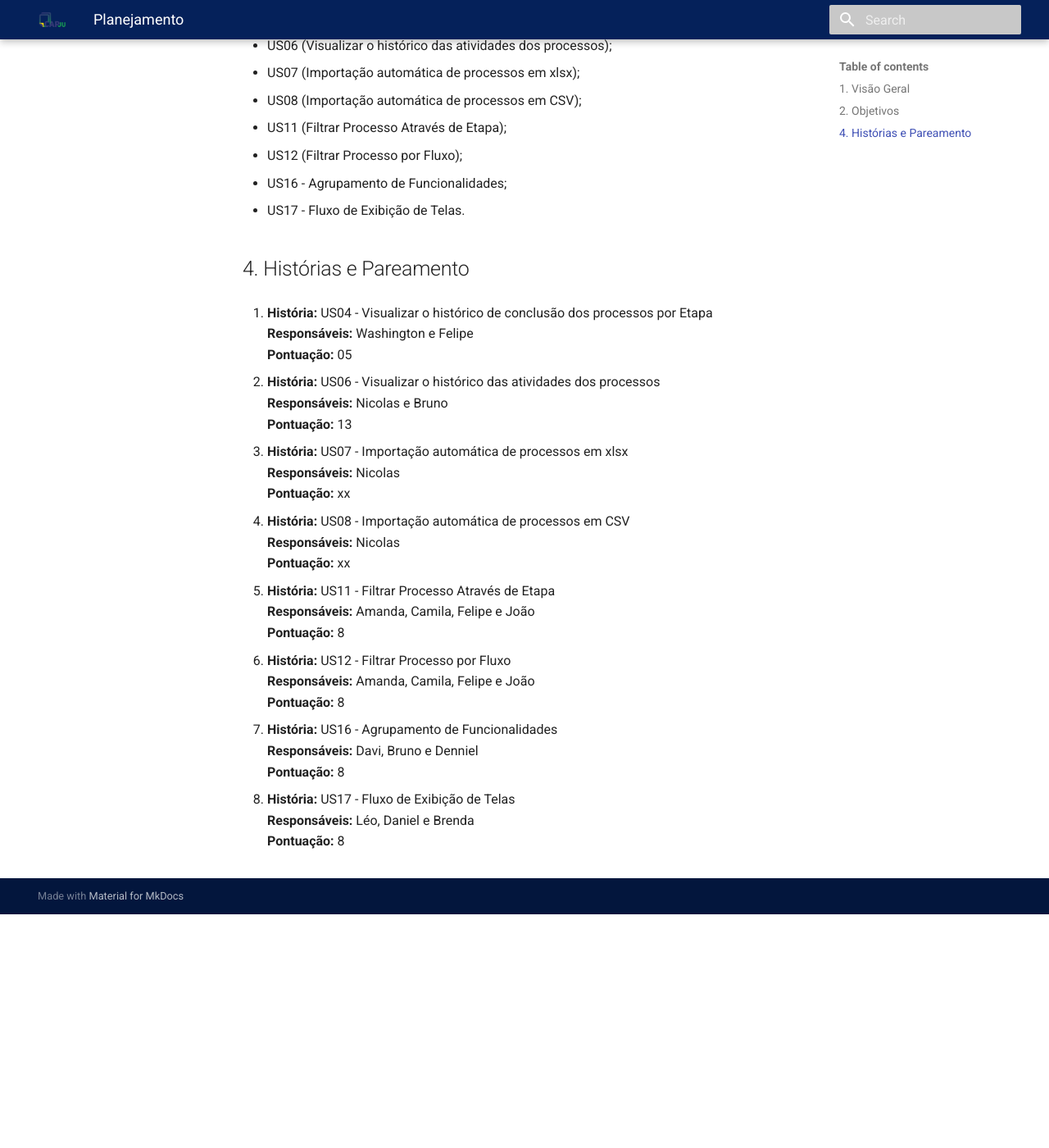
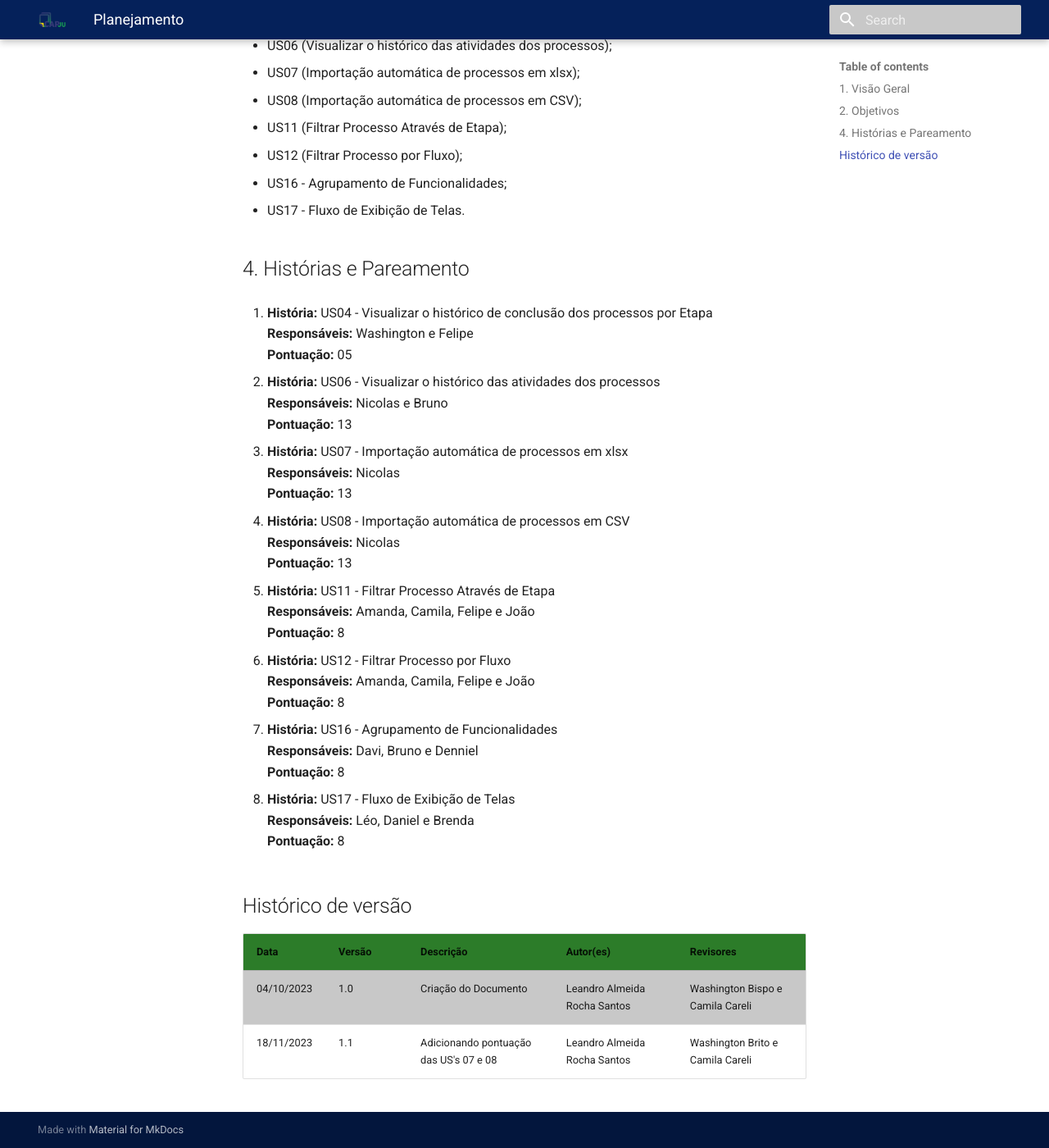
Before and after one commit to fga-eps-mds/2023-2-CAPJu-Doc, an MkDocs documentation site: the page built from docs/sprints/sprint04/planning.md, in a window 1280 px wide and 1400 px high, scrolled down 623 px. Shown: the whole window at 82% size. Built offline with MkDocs 1.6.1 and Material for MkDocs 9.7.7, drawn with Linux system fonts in a browser that asks for light colours; before the commit the page ends 1738 px from its top, so only the background shows below that.

Commit message:
Adicionando pontuacao das USs 07 e 08

```diff
--- a/docs/sprints/sprint04/planning.md
+++ b/docs/sprints/sprint04/planning.md
@@ -35,11 +35,11 @@
 
 3. **História:** US07 - Importação automática de processos em xlsx <br/>
 **Responsáveis:** Nicolas <br/>
-**Pontuação:** xx <br/>
+**Pontuação:** 13 <br/>
 
 4. **História:** US08 - Importação automática de processos em CSV <br/>
 **Responsáveis:** Nicolas <br/>
-**Pontuação:** xx <br/>
+**Pontuação:** 13 <br/>
 
 6. **História:** US11 - Filtrar Processo Através de Etapa <br/>
 **Responsáveis:** Amanda, Camila, Felipe e João <br/>
@@ -56,3 +56,9 @@
 7. **História:** US17 - Fluxo de Exibição de Telas <br/>
 **Responsáveis:** Léo, Daniel e Brenda <br/>
 **Pontuação:** 8 <br/>
+
+## Histórico de versão
+| Data | Versão | Descrição | Autor(es) | Revisores |
+| ---- | ---- | ---- | ---- | ---- |
+| 04/10/2023 | 1.0 | Criação do Documento | Leandro Almeida Rocha Santos | Washington Bispo e Camila Careli |
+| 18/11/2023 | 1.1 | Adicionando pontuação das US's 07 e 08 | Leandro Almeida Rocha Santos | Washington Brito e Camila Careli |
```
